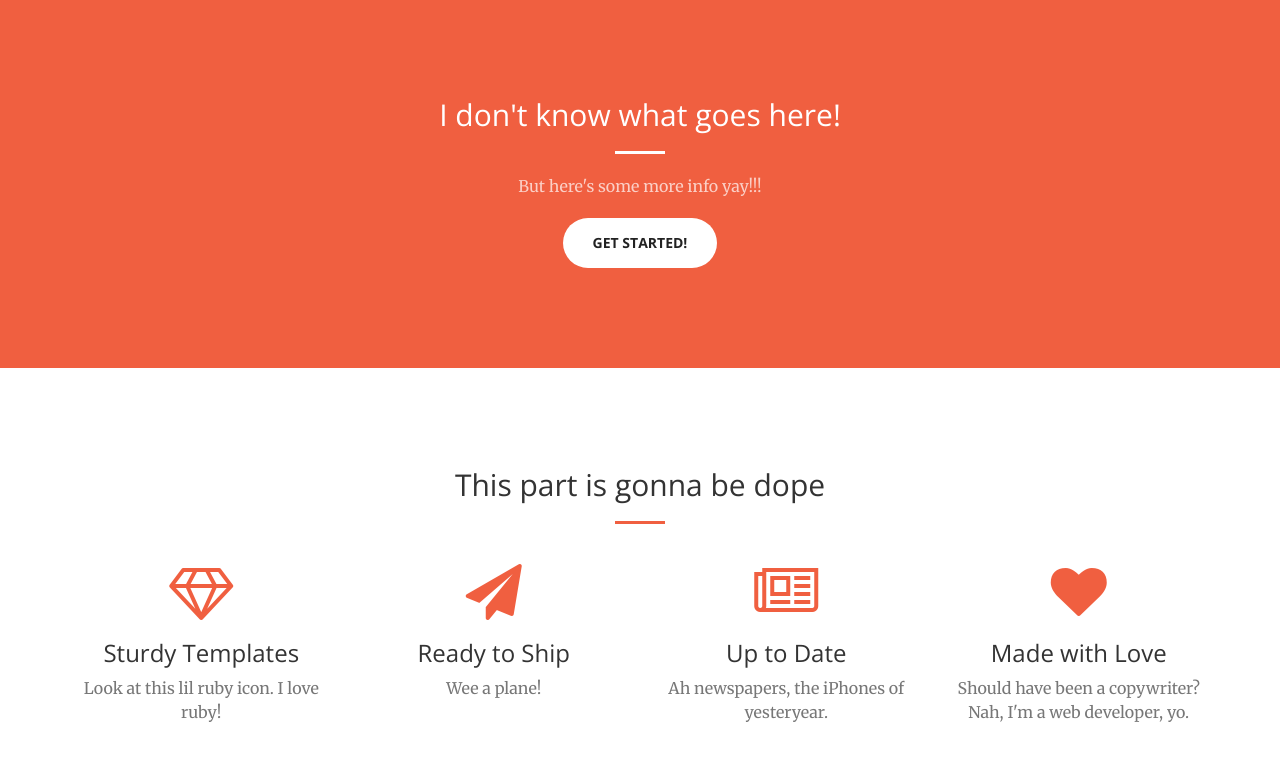
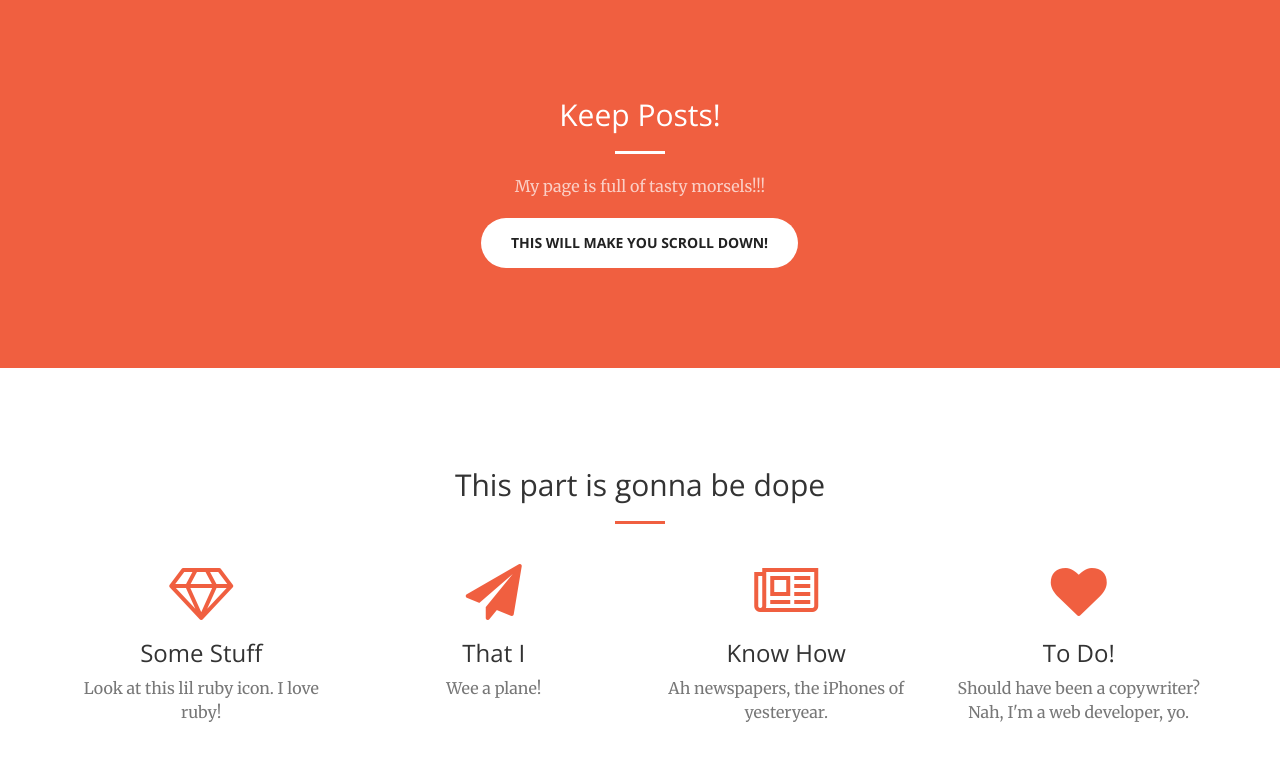
Before and after one commit to jodygrd/jodygrd.github.io, a website: page index.html in a window 1280 px wide. Shown: the part 802-1580 px from the top of the page. Drawn offline with nearby package versions, Linux system fonts and the light colour scheme.

Commit message:
changed content

```diff
--- a/index.html
+++ b/index.html
@@ -43,7 +43,7 @@
                 <button type="button" class="navbar-toggle collapsed" data-toggle="collapse" data-target="#bs-example-navbar-collapse-1">
                     <span class="sr-only">Toggle navigation</span> Menu <i class="fa fa-bars"></i>
                 </button>
-                <a class="navbar-brand page-scroll" href="#page-top">Start Bootstrap</a>
+                <a class="navbar-brand page-scroll" href="#page-top">Jody Lipkin, Fullstack Web Developer</a>
             </div>
 
             <!-- Collect the nav links, forms, and other content for toggling -->
@@ -83,10 +83,10 @@
         <div class="container">
             <div class="row">
                 <div class="col-lg-8 col-lg-offset-2 text-center">
-                    <h2 class="section-heading">I don't know what goes here!</h2>
+                    <h2 class="section-heading">Keep Posts!</h2>
                     <hr class="light">
-                    <p class="text-faded">But here's some more info yay!!!</p>
-                    <a href="#services" class="page-scroll btn btn-default btn-xl sr-button">Get Started!</a>
+                    <p class="text-faded">My page is full of tasty morsels!!!</p>
+                    <a href="#services" class="page-scroll btn btn-default btn-xl sr-button">This will make you scroll down!</a>
                 </div>
             </div>
         </div>
@@ -106,28 +106,28 @@
                 <div class="col-lg-3 col-md-6 text-center">
                     <div class="service-box">
                         <i class="fa fa-4x fa-diamond text-primary sr-icons"></i>
-                        <h3>Sturdy Templates</h3>
+                        <h3>Some Stuff</h3>
                         <p class="text-muted">Look at this lil ruby icon. I love ruby!</p>
                     </div>
                 </div>
                 <div class="col-lg-3 col-md-6 text-center">
                     <div class="service-box">
                         <i class="fa fa-4x fa-paper-plane text-primary sr-icons"></i>
-                        <h3>Ready to Ship</h3>
+                        <h3>That I</h3>
                         <p class="text-muted">Wee a plane!</p>
                     </div>
                 </div>
                 <div class="col-lg-3 col-md-6 text-center">
                     <div class="service-box">
                         <i class="fa fa-4x fa-newspaper-o text-primary sr-icons"></i>
-                        <h3>Up to Date</h3>
+                        <h3>Know How</h3>
                         <p class="text-muted">Ah newspapers, the iPhones of yesteryear.</p>
                     </div>
                 </div>
                 <div class="col-lg-3 col-md-6 text-center">
                     <div class="service-box">
                         <i class="fa fa-4x fa-heart text-primary sr-icons"></i>
-                        <h3>Made with Love</h3>
+                        <h3>To Do!</h3>
                         <p class="text-muted">Should have been a copywriter? Nah, I'm a web developer, yo.</p>
                     </div>
                 </div>
@@ -235,8 +235,8 @@
     <aside class="bg-dark">
         <div class="container text-center">
             <div class="call-to-action">
-                <h2>Free Download at Start Bootstrap!</h2>
-                <a href="http://startbootstrap.com/template-overviews/creative/" class="btn btn-default btn-xl sr-button">Download Now!</a>
+                <h2>CHECK OUT MAH BLOG!</h2>
+                <a href="medium.link.goes.here" class="btn btn-default btn-xl sr-button">CHECK OUT MAH BLOG!</a>
             </div>
         </div>
     </aside>
```
